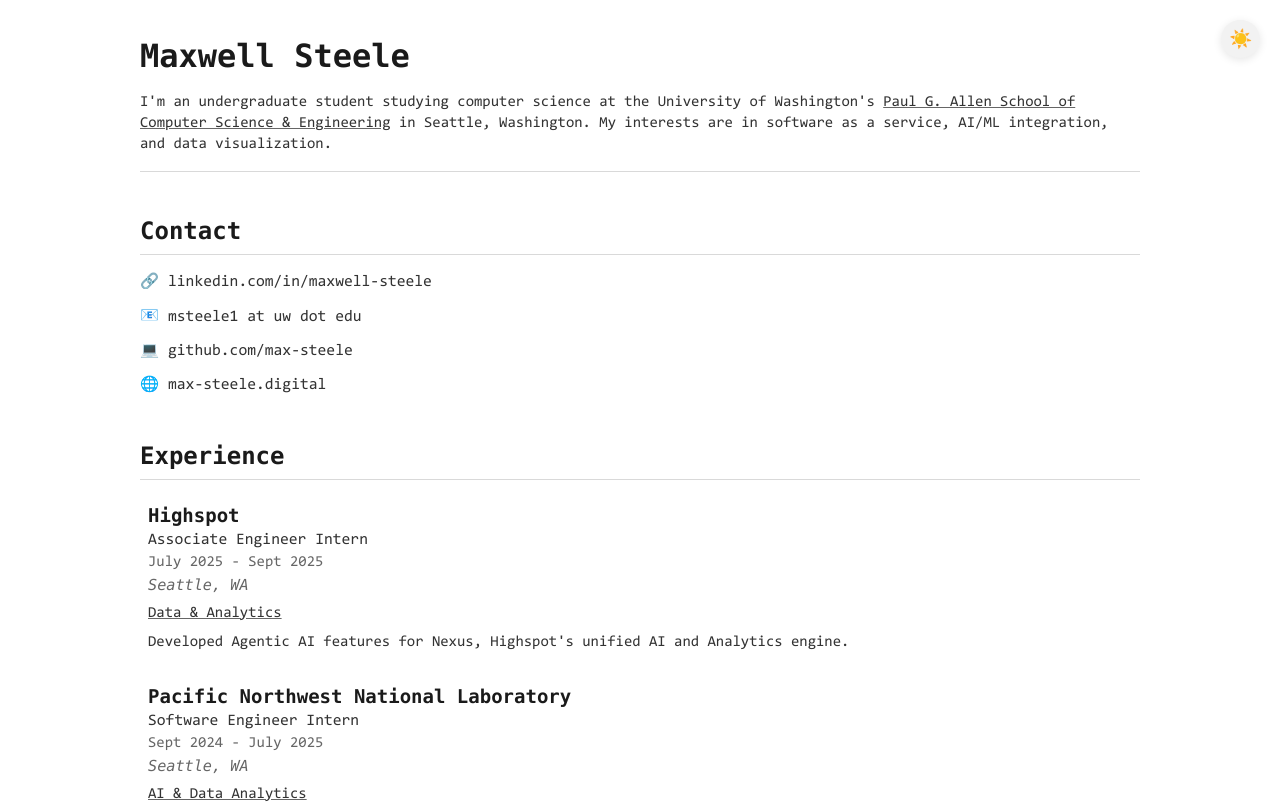
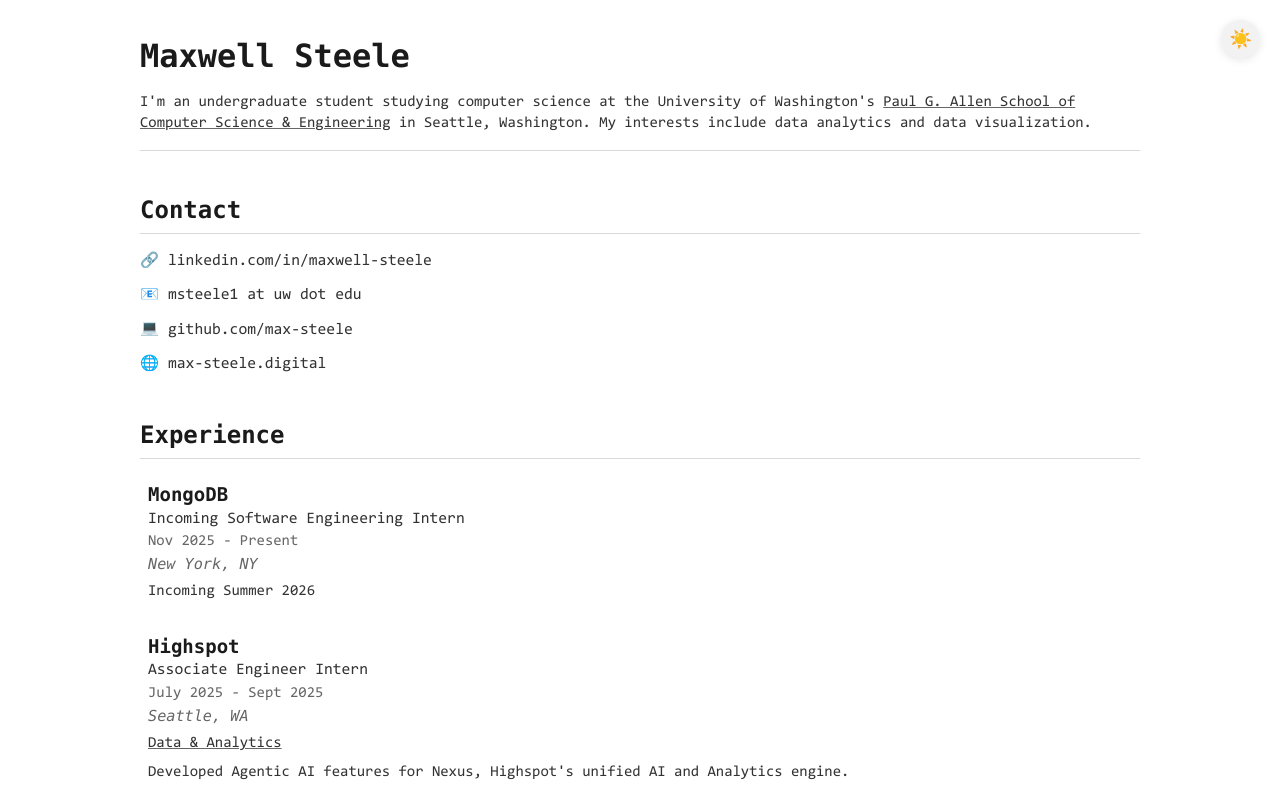
Before and after one commit to max-steele/personal-portfolio, a Next.js app: page / in a window 1280 px wide. Shown: the top 803 px of the page. Built offline with nearby package versions, Linux system fonts and the light colour scheme.

Commit message:
update experiences, header

```diff
--- a/src/app/components/Experience.tsx
+++ b/src/app/components/Experience.tsx
@@ -57,6 +57,22 @@
     </div>
   </MotionDivWrapper>
 );
+
+const mongodb: ExperienceProps = {
+  title: "Incoming Software Engineering Intern",
+  organization: "MongoDB",
+  time: "Nov 2025 - Present",
+  location: "New York, NY",
+  descriptions: [
+    (
+      <>
+        <Txt size={5} fg={2} tag="p">
+          Incoming Summer 2026
+        </Txt>
+      </>
+    )
+  ]
+};
 
 const highspot: ExperienceProps = {
   title: "Associate Engineer Intern",
@@ -166,6 +182,7 @@
 };
 
 export const experiences: ExperienceProps[] = [
+  mongodb,
   highspot,
   pnnl,
   dhs,
--- a/src/app/components/Header.tsx
+++ b/src/app/components/Header.tsx
@@ -31,7 +31,7 @@
           Paul G. Allen School of Computer Science & Engineering
         </Link>{" "}
         in Seattle, Washington.
-        My interests are in software as a service, AI/ML integration, and data visualization.
+        My interests include data analytics and data visualization.
       </Txt>
     </div>
   </header>
```
